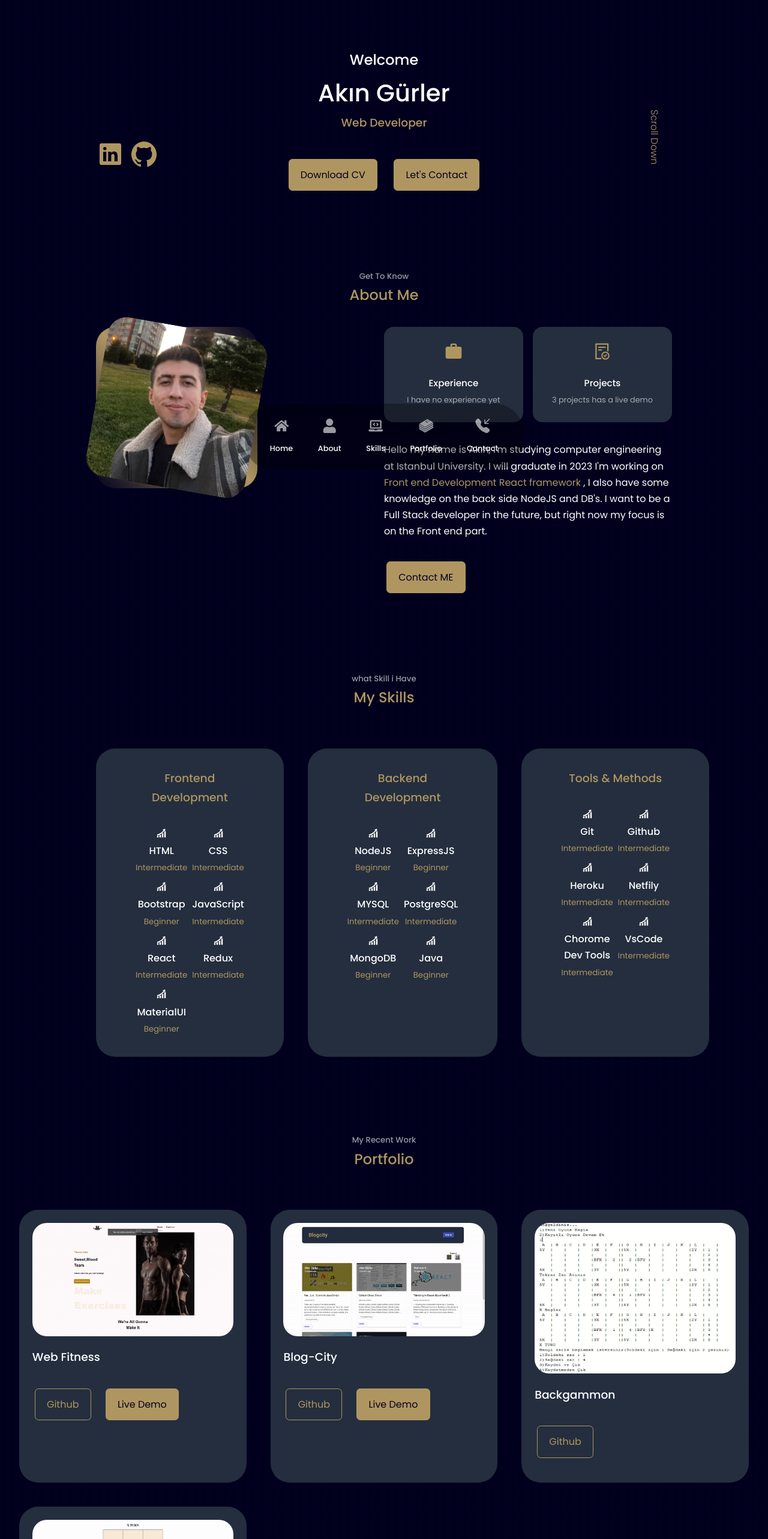
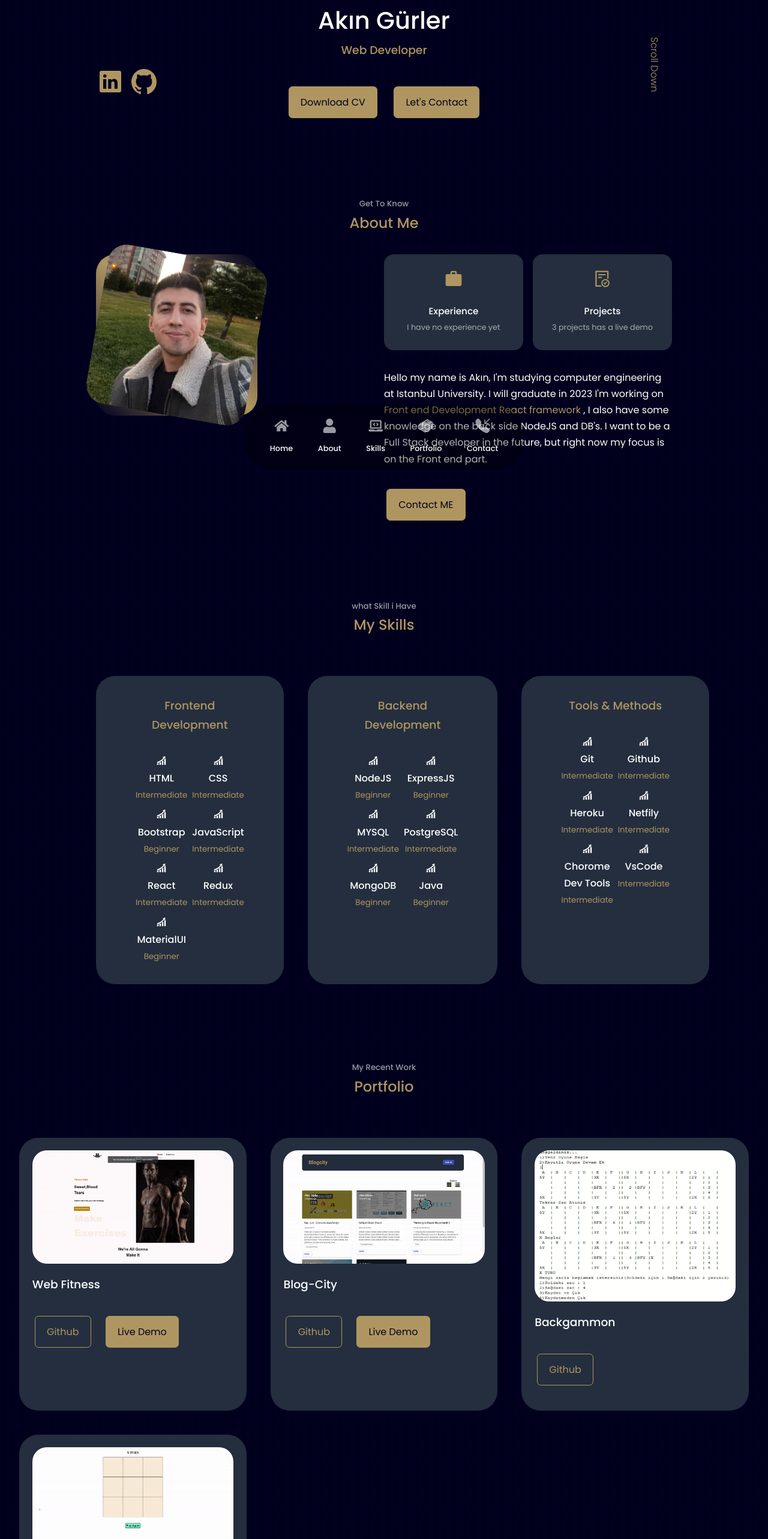
Before and after one commit to AkinGurler/PersonalPortfolio, a React (Create React App) app: page / in a window 1280 px wide. Shown: the top 2566 px of the page at 60% size. Built offline with nearby package versions, Linux system fonts and the light colour scheme.

Commit message:
changes projects

```diff
--- a/src/components/header/header.css
+++ b/src/components/header/header.css
@@ -1,6 +1,4 @@
 header{
-
-    padding-top: 5rem;
     overflow: hidden;
 }
 
--- a/src/components/header/header.jsx
+++ b/src/components/header/header.jsx
@@ -7,7 +7,7 @@ const header = () => {
   return (
     <header>
       <div className="container header__container">
-        <h2>Welcome</h2>
+
         <h1>Akın Gürler</h1>
         <h3 className='text-light'>Web Developer</h3>
         <CTA />
--- a/src/components/portfolio/portfolio.jsx
+++ b/src/components/portfolio/portfolio.jsx
@@ -47,7 +47,12 @@ const Portfolio = () => {
                 {projects.map((item, index) => (
                     <article key={index} className='portfolio__item'>
                         <div className="portfolio__item-image">
+                            {item.livedemo ?
+                            <a href={item.livedemo} target="_blank" rel="noopener noreferrer">
                             <img src={item.img} alt="" />
+                            </a>:<img src={item.img} alt="" /> }
+
+
                         </div>
                         <h3>{item.title}</h3>
                         <div className="portfolio__item-cta">
```
